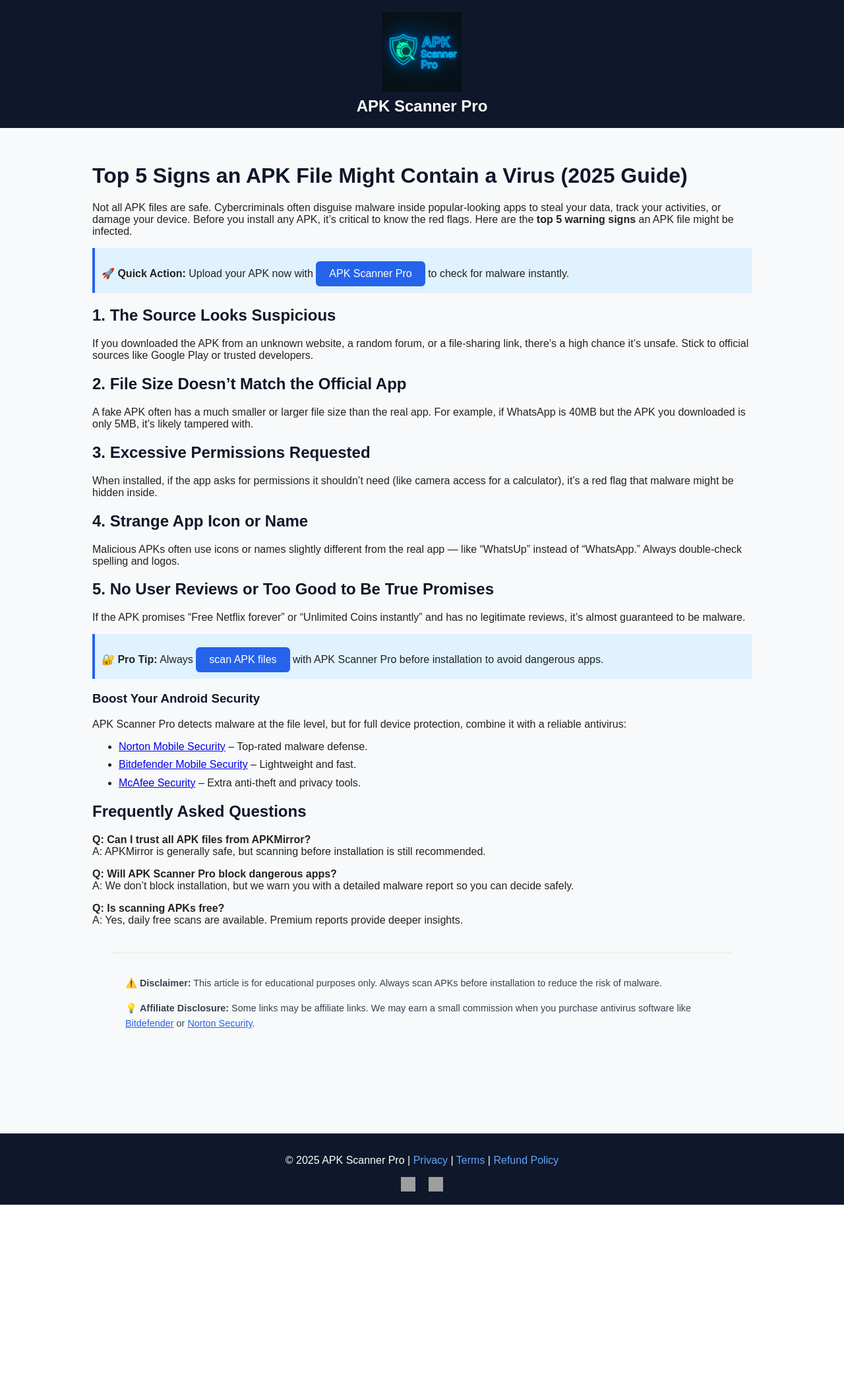
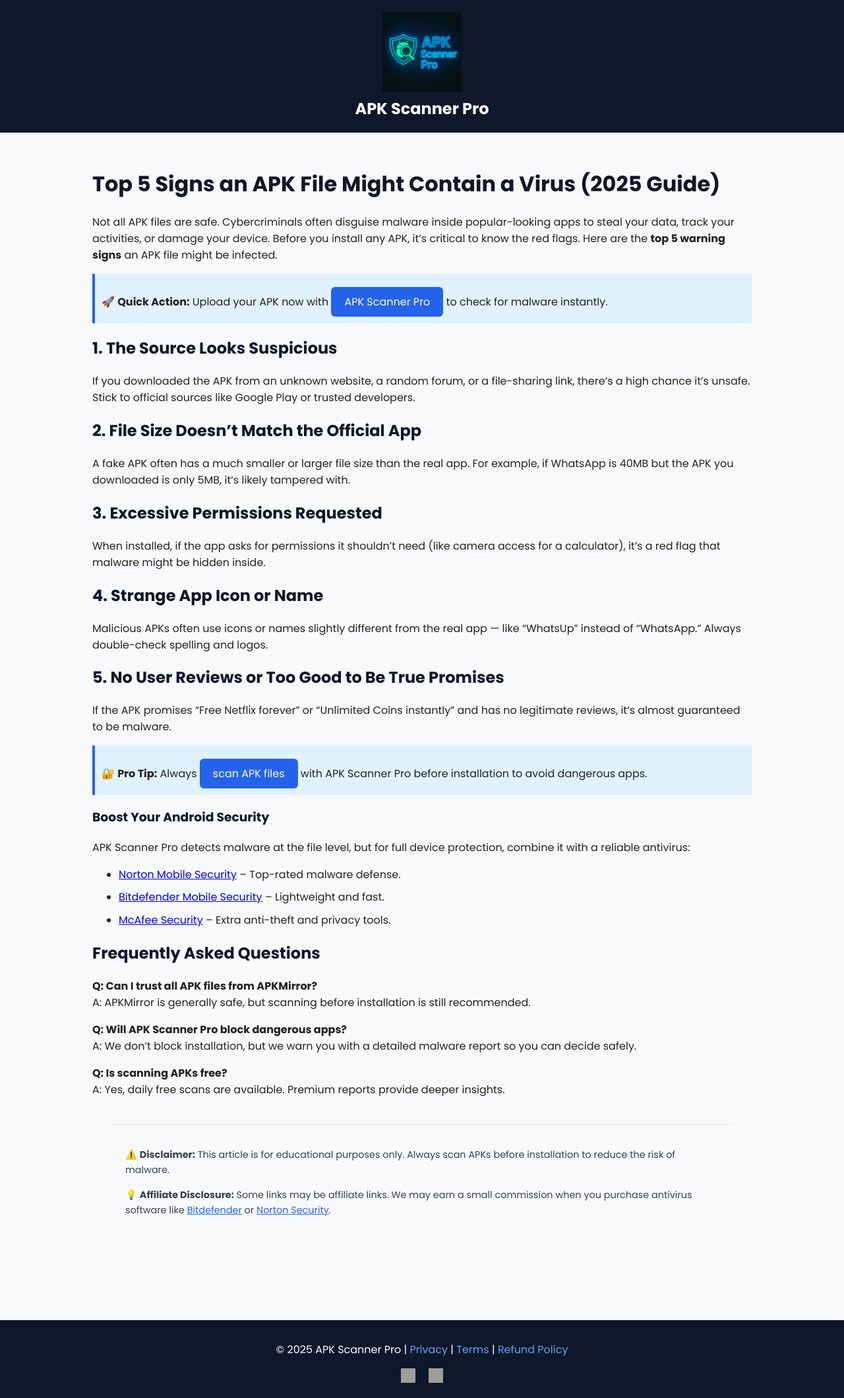
Before and after one commit to apkscannerpro/apk-scanner-pro-backend, a Python web app: template apk_scanner_pro/templates/apk-virus-signs.html in a window 1280 px wide. Shown: the whole page at 66% size. Before the commit the page ends 1826 px from the top, so only its background shows below. Run offline with Jinja, Linux system fonts and the light colour scheme; the template is opened without the code that fills it, so the values that code supplies are empty; grey boxes are pictures that could not be loaded.

Commit message:
Update apk-virus-signs.html

```diff
--- a/apk_scanner_pro/templates/apk-virus-signs.html
+++ b/apk_scanner_pro/templates/apk-virus-signs.html
@@ -77,8 +77,11 @@
   }
   </script>
 
+<!-- Google Fonts -->
+<link href="https://fonts.googleapis.com/css2?family=Poppins:wght@400;500;600;700&display=swap" rel="stylesheet">
+
   <style>
-    body { font-family: Arial, sans-serif; margin: 0; padding: 0; background: #f8f9fa; color: #222; }
+    body { font-family: 'Poppins', sans-serif; margin: 0; padding: 0; background: #f8f9fa; color: #222; }
     header { background: #0f172a; color: #fff; padding: 1.2rem; text-align: center; }
     header a { color: #fff; text-decoration: none; font-size: 1.5rem; font-weight: bold; display: inline-block; margin-top: 0.5rem; }
     main { max-width: 1000px; margin: auto; padding: 2rem 1rem; }
```
